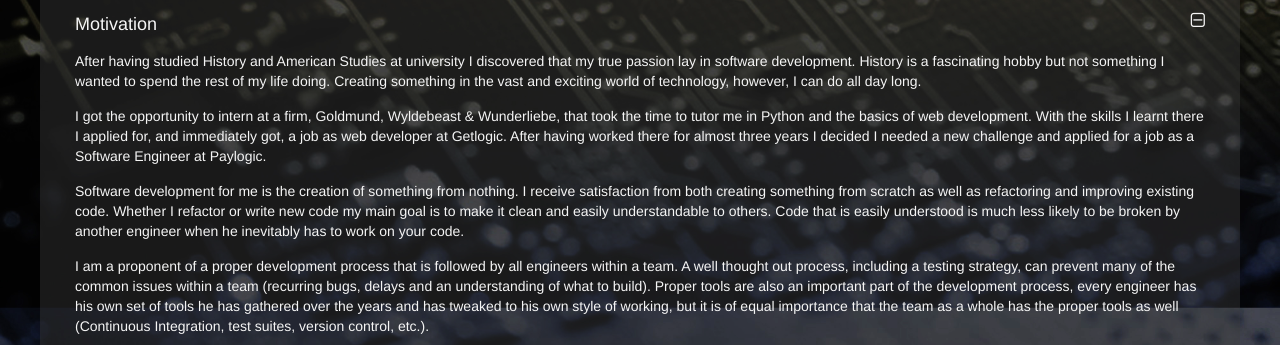
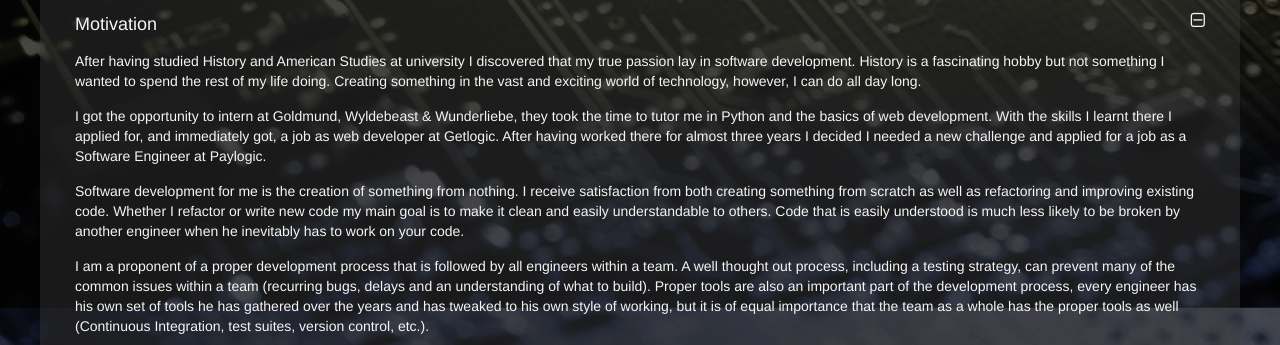
Before and after one commit to wlansu/curriculum-vitae, a Flask app: page / in a window 1280 px wide. Shown: the part 521-866 px from the top of the page. Run offline with Flask 2, Linux system fonts and the light colour scheme; some libraries are stand-ins or nearby versions.

Commit message:
slight change of text

```diff
--- a/templates/motivation.html
+++ b/templates/motivation.html
@@ -4,7 +4,7 @@
     development. History is a fascinating hobby but not something I wanted to spend the rest of my life doing. Creating
     something in the vast and exciting world of technology, however, I can do all day long.</p>
 
-    <p>I got the opportunity to intern at a firm, Goldmund, Wyldebeast &amp; Wunderliebe, that took the time to tutor me in Python and the basics of web
+    <p>I got the opportunity to intern at Goldmund, Wyldebeast &amp; Wunderliebe, they took the time to tutor me in Python and the basics of web
     development. With the skills I learnt there I applied for, and immediately got, a job as web developer at Getlogic.
     After having worked there for almost three years I decided I needed a new challenge and applied for a job as a
     Software Engineer at Paylogic.</p>
```
